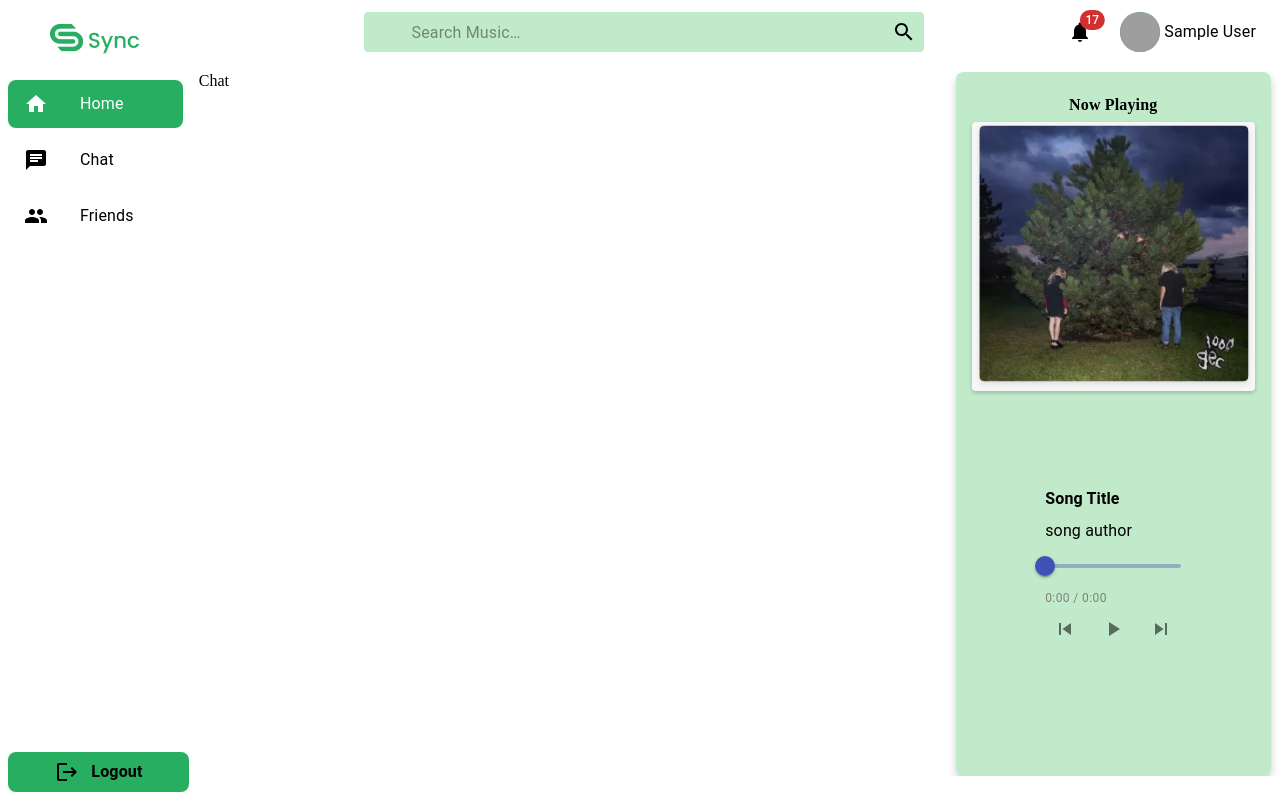
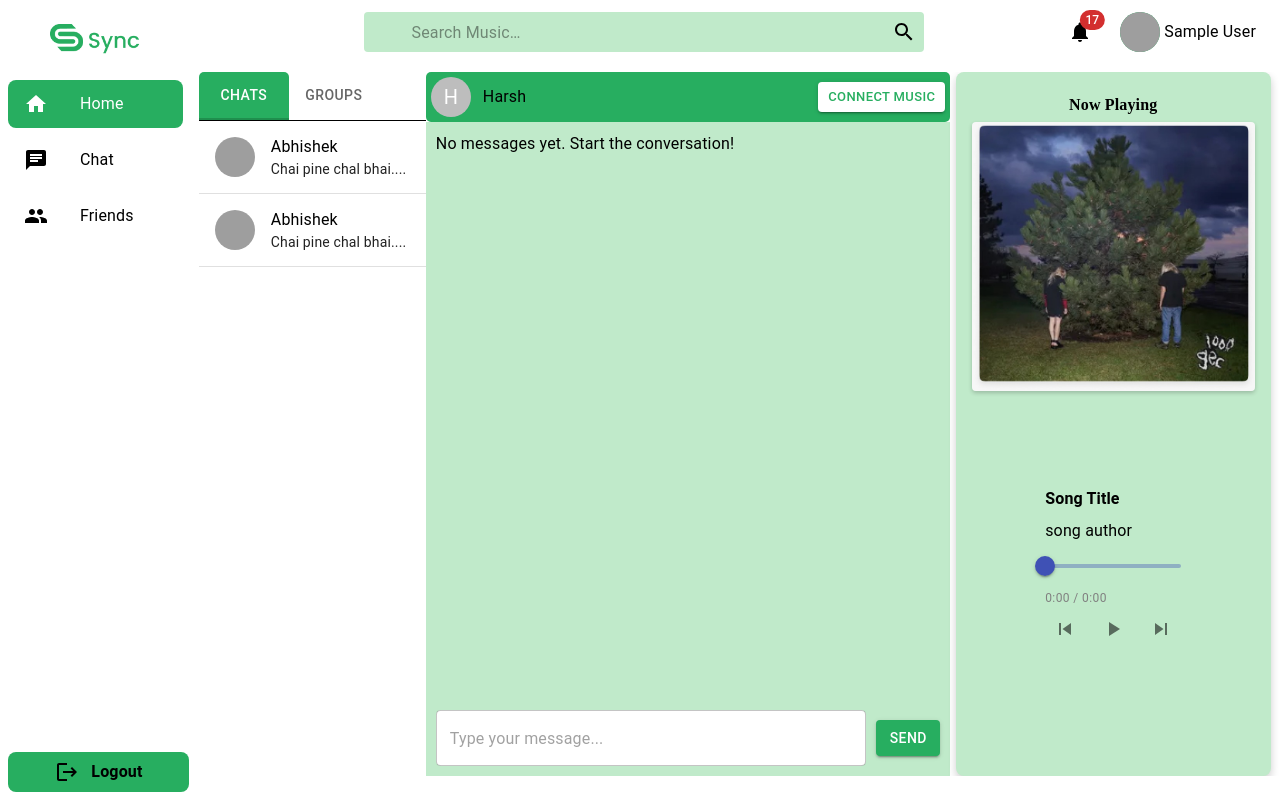
Before and after one commit to Sync-Chord/chord-sync-client, a React (Create React App) app: page /chat in a window 1280 px wide. Built offline with nearby package versions, Linux system fonts and the light colour scheme; sample sign-in values are in the browser's storage; grey boxes are pictures that could not be loaded.

Commit message:
Chat Updated

```diff
--- a/package.json
+++ b/package.json
@@ -18,6 +18,7 @@
     "@types/react": "^18.3.3",
     "@types/react-dom": "^18.3.0",
     "axios": "^1.7.2",
+    "emoji-picker-react": "^4.11.1",
     "moment": "^2.30.1",
     "react": "^18.3.1",
     "react-dom": "^18.3.1",
--- a/src/components/screens/chat/Chat.tsx
+++ b/src/components/screens/chat/Chat.tsx
@@ -1,7 +1,153 @@
-import React from "react";
+import { TabContext, TabList, TabPanel } from "@mui/lab"
+import {
+  Avatar,
+  Divider,
+  List,
+  ListItem,
+  ListItemAvatar,
+  ListItemText,
+  Tab,
+  Typography,
+} from "@mui/material"
+import { Box } from "@mui/system"
+import React, { lazy } from "react"
+
+const ChatBox = lazy(() => import("./ChatBox"))
 
 const Chat = () => {
-  return <div>Chat</div>;
-};
+  const [value, setValue] = React.useState("1")
 
-export default Chat;
+  const handleChange = (event: React.SyntheticEvent, newValue: string) => {
+    setValue(newValue)
+  }
+  return (
+    <Box sx={{ label: "main", display: "flex", height: "100%" }}>
+      <Box
+        sx={{
+          label: "list",
+          display: "flex",
+          flexDirection: "column",
+          width: "30%",
+        }}
+      >
+        <TabContext value={value}>
+          <Box
+            sx={{
+              flexDirection: "column",
+              borderBottom: 1,
+              borderColor: "divider",
+            }}
+          >
+            <TabList
+              sx={{
+                "& .MuiTabs-indicator": {
+                  backgroundColor: "#1f8f4e",
+                },
+              }}
+              onChange={handleChange}
+            >
+              <Tab
+                sx={{
+                  borderTopLeftRadius: "5px",
+                  borderTopRightRadius: "5px",
+                  "&.Mui-selected": {
+                    color: "white",
+                    backgroundColor: "#27ae60",
+                  },
+                }}
+                label="Chats"
+                value="1"
+              />
+              <Tab
+                sx={{
+                  borderTopLeftRadius: "5px",
+                  borderTopRightRadius: "5px",
+                  "&.Mui-selected": {
+                    color: "white",
+                    backgroundColor: "#27ae60",
+                  },
+                }}
+                label="Groups"
+                value="2"
+              />
+            </TabList>
+          </Box>
+          <TabPanel sx={{ padding: 0 }} value="1" aria-label="chat">
+            <List
+              sx={{ padding: 0, width: "100%", bgcolor: "background.paper" }}
+            >
+              <ListItem>
+                <ListItemAvatar>
+                  <Avatar alt="Remy Sharp" src="/static/images/avatar/1.jpg" />
+                </ListItemAvatar>
+                <ListItemText
+                  primary="Abhishek"
+                  secondary={
+                    <Typography
+                      sx={{ display: "inline" }}
+                      component="span"
+                      variant="body2"
+                      color="text.primary"
+                    >
+                      {"Chai pine chal bhai...."}
+                    </Typography>
+                  }
+                />
+              </ListItem>
+              <Divider />
+              <ListItem>
+                <ListItemAvatar>
+                  <Avatar alt="Remy Sharp" src="/static/images/avatar/1.jpg" />
+                </ListItemAvatar>
+                <ListItemText
+                  primary="Abhishek"
+                  secondary={
+                    <Typography
+                      sx={{ display: "inline" }}
+                      component="span"
+                      variant="body2"
+                      color="text.primary"
+                    >
+                      {"Chai pine chal bhai...."}
+                    </Typography>
+                  }
+                />
+              </ListItem>
+              <Divider />
+            </List>
+          </TabPanel>
+          <TabPanel sx={{ padding: 0 }} aria-label="chat" value="2">
+            <List
+              sx={{ padding: 0, width: "100%", bgcolor: "background.paper" }}
+            >
+              <ListItem>
+                <ListItemAvatar>
+                  <Avatar alt="Remy Sharp" src="/static/images/avatar/1.jpg" />
+                </ListItemAvatar>
+                <ListItemText
+                  primary="Abhishek"
+                  secondary={
+                    <Typography
+                      sx={{ display: "inline" }}
+                      component="span"
+                      variant="body2"
+                      color="text.primary"
+                    >
+                      {"Chai pine chal bhai...."}
+                    </Typography>
+                  }
+                />
+              </ListItem>
+              <Divider />
+            </List>
+          </TabPanel>
+        </TabContext>
+      </Box>
+      <Box sx={{ label: "chat", display: "flex", width: "70%" }}>
+        <ChatBox />
+      </Box>
+    </Box>
+  )
+}
+
+export default Chat
--- /dev/null
+++ b/src/components/screens/chat/ChatBox.tsx
@@ -0,0 +1,161 @@
+import { Avatar, Button, Typography, TextField } from "@mui/material"
+import { Box } from "@mui/system"
+import EmojiPicker from "emoji-picker-react"
+import React, { useState, useEffect } from "react"
+
+// Define a type for the message object
+interface Message {
+  text: string
+  sender: string
+}
+
+const ChatBox: React.FC = () => {
+  // Explicitly specify the type of messages state
+  const [messages, setMessages] = useState<Message[]>([])
+  const [newMessage, setNewMessage] = useState<string>("")
+
+  // Simulate receiving a message from another user
+  useEffect(() => {
+    const receiveMessage = () => {
+      const otherUserMessage: Message = {
+        text: "Hello from the other side!",
+        sender: "Alex", // Example other user
+      }
+      setMessages((prevMessages) => [...prevMessages, otherUserMessage])
+    }
+
+    // Simulate receiving a message every 10 seconds (for demonstration)
+    const interval = setInterval(receiveMessage, 10000)
+
+    // Cleanup interval on component unmount
+    return () => clearInterval(interval)
+  }, [])
+
+  const handleSendMessage = () => {
+    if (newMessage.trim()) {
+      const userMessage: Message = { text: newMessage, sender: "Harsh" }
+      setMessages((prevMessages) => [...prevMessages, userMessage])
+      setNewMessage("")
+    }
+  }
+
+  return (
+    <Box
+      sx={{
+        width: "99%",
+        display: "flex",
+        flexDirection: "column",
+        height: "100%",
+      }}
+    >
+      {/* Topbar */}
+      <Box
+        sx={{
+          display: "flex",
+          height: "6%",
+          label: "Topbar",
+          alignItems: "center",
+          justifyContent: "space-between",
+          backgroundColor: "#27AE60",
+          borderRadius: "5px",
+          padding: "5px",
+        }}
+      >
+        <Box
+          sx={{
+            display: "flex",
+            gap: 1.5,
+            alignItems: "center",
+          }}
+        >
+          <Avatar>H</Avatar>
+          <Typography>Harsh</Typography>
+        </Box>
+        <Box>
+          <Button
+            size="small"
+            sx={{ backgroundColor: "white", color: "#27AE60" }}
+            variant="contained"
+          >
+            Connect Music
+          </Button>
+        </Box>
+      </Box>
+
+      {/* Messages */}
+      <Box
+        sx={{
+          display: "flex",
+          flexDirection: "column",
+          label: "Messages",
+          height: "86%",
+          backgroundColor: "#c0eaca",
+          padding: "10px",
+          overflowY: "auto",
+          scrollbarWidth: "none",
+        }}
+      >
+        {messages.length === 0 ? (
+          <Typography>No messages yet. Start the conversation!</Typography>
+        ) : (
+          messages.map((message, index) => (
+            <Box
+              key={index}
+              sx={{
+                marginBottom: "10px",
+                backgroundColor: "#fff",
+                padding: "10px",
+                borderRadius: "5px",
+                alignSelf:
+                  message.sender === "Harsh" ? "flex-end" : "flex-start",
+              }}
+            >
+              <Typography sx={{ fontWeight: "bold" }}>
+                {message.sender}
+              </Typography>
+              <Typography>{message.text}</Typography>
+            </Box>
+          ))
+        )}
+      </Box>
+
+      {/* Write box */}
+      <Box
+        sx={{
+          display: "flex",
+          label: "Write box",
+          height: "8%",
+          backgroundColor: "#c0eaca",
+          padding: "10px",
+          alignItems: "center",
+        }}
+      >
+        <TextField
+          fullWidth
+          variant="outlined"
+          placeholder="Type your message..."
+          value={newMessage}
+          onChange={(e) => setNewMessage(e.target.value)}
+          onKeyDown={(e) => {
+            if (e.key === "Enter") handleSendMessage()
+          }}
+          sx={{
+            backgroundColor: "white",
+            borderRadius: "5px",
+            marginRight: "10px",
+          }}
+        />
+        <Button
+          variant="contained"
+          sx={{ backgroundColor: "#27AE60", color: "white" }}
+          onClick={handleSendMessage}
+        >
+          Send
+        </Button>
+        {/* <EmojiPicker /> */}
+      </Box>
+    </Box>
+  )
+}
+
+export default ChatBox
```
Also changed, not shown: 1 other file (tests, documents, lock files or other folders).
